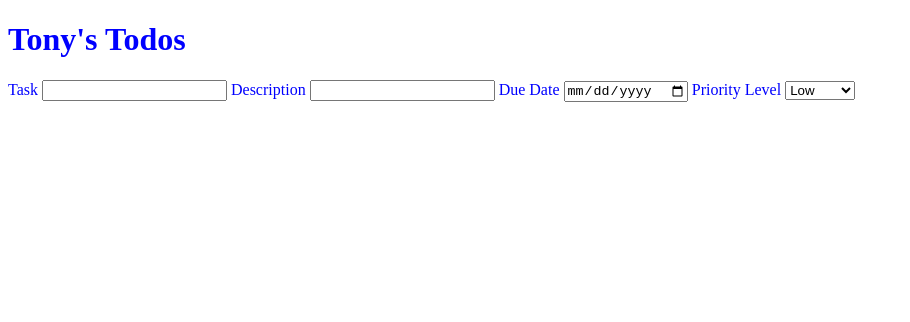
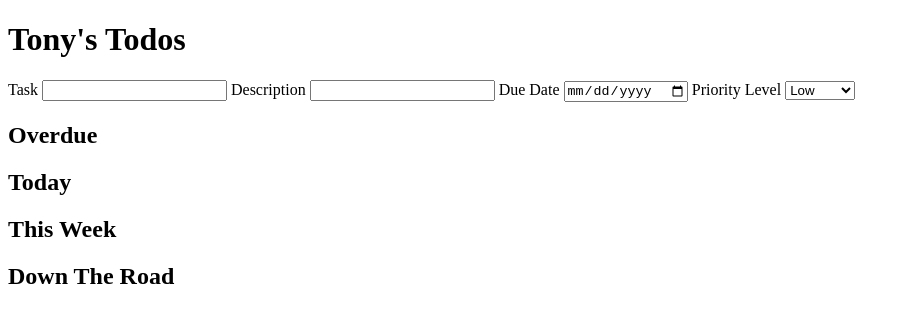
Before and after one commit to TMNTony/todo, a website built with webpack: page src/template.html in a window 1280 px wide. Shown: the whole page, without its empty margins (0-910 px from the left). Built offline with nearby package versions, Linux system fonts and the light colour scheme.

Commit message:
Add timeline for completing task

```diff
--- a/src/index.js
+++ b/src/index.js
@@ -1,3 +1,5 @@
 import "./style.css";
 
-console.log("Hello World");
+document.addEventListener("DOMContentLoaded", () => {
+  console.log("Hello World");
+});
--- a/src/style.css
+++ b/src/style.css
@@ -1,3 +1,3 @@
 body {
-    color: blue;
+
 }
--- a/src/template.html
+++ b/src/template.html
@@ -22,5 +22,19 @@
             <option value="high">High</option>
         </select>
     </form>
+    <div class="output">
+        <div>
+            <h2>Overdue</h2>
+        </div>
+        <div>
+            <h2>Today</h2>
+        </div>
+        <div>
+            <h2>This Week</h2>
+        </div>
+        <div>
+            <h2>Down The Road</h2>
+        </div>
+    </div>
 </body>
 </html>
```
